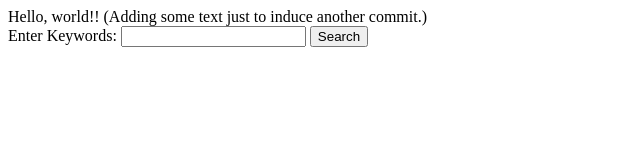
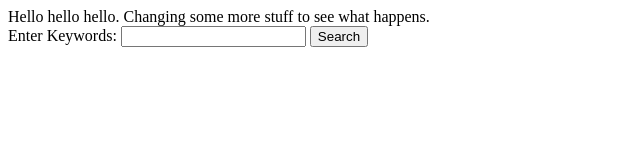
Before and after one commit to igorgeyn/igorgeyn.github.io, a plain HTML site: page templates/index.html in a window 1280 px wide. Shown: the full height of the page, 0-640 px from the left. Drawn offline with Linux system fonts and the light colour scheme.

Commit message:
testing functionality. again...

```diff
--- a/templates/index.html
+++ b/templates/index.html
@@ -4,7 +4,7 @@
     <title>Scholarly Article Search</title>
 </head>
 
-Hello, world!! (Adding some text just to induce another commit.)
+Hello hello hello. Changing some more stuff to see what happens.
 
 <body>
     <form method="post">
```
